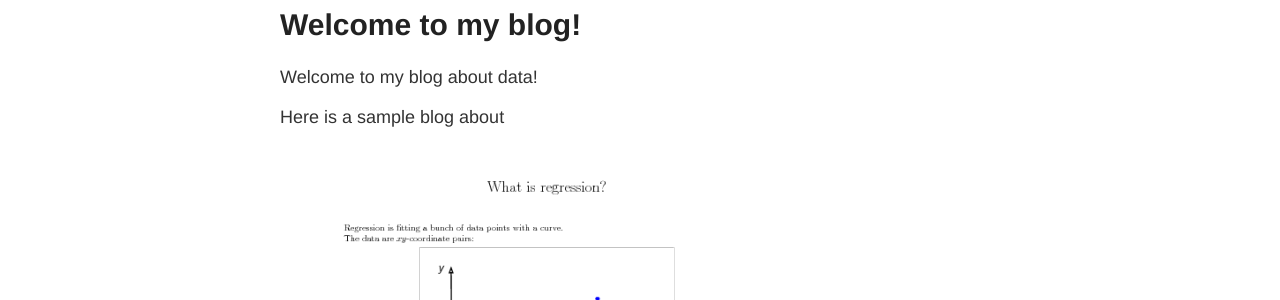
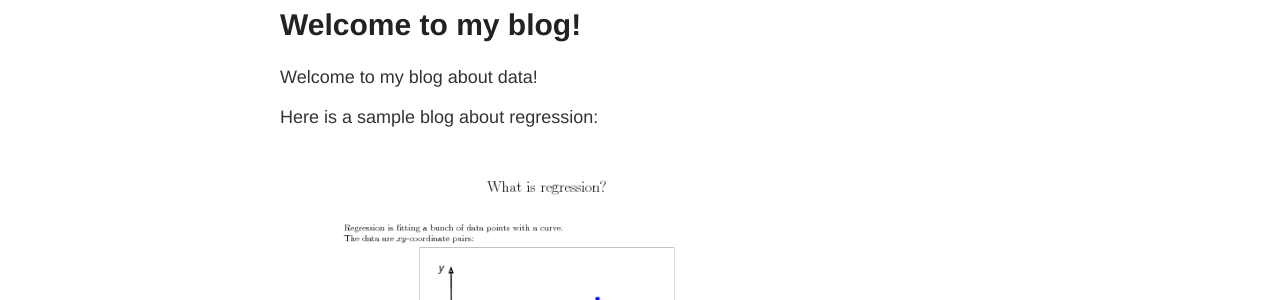
Before and after one commit to datacompass/datacompass.github.io, a Jekyll site: the page built from _posts/2017-8-5-Welcome.md, in a window 1280 px wide. Shown: the part 162-462 px from the top of the page. Built offline with Jekyll 4.4.1, drawn with Linux system fonts in a browser that asks for light colours.

Commit message:
Update 2017-8-5-Welcome.md

```diff
--- a/_posts/2017-8-5-Welcome.md
+++ b/_posts/2017-8-5-Welcome.md
@@ -5,4 +5,5 @@ title: Welcome to my blog!
 
 Welcome to my blog about data!
 
-Here is a sample blog about ![regression]({{ site.baseurl }}/images/tumblr_ou4js3PTks1uog6aio1_540.png)
+Here is a sample blog about regression:
+![regression]({{ site.baseurl }}/images/tumblr_ou4js3PTks1uog6aio1_540.png)
```
